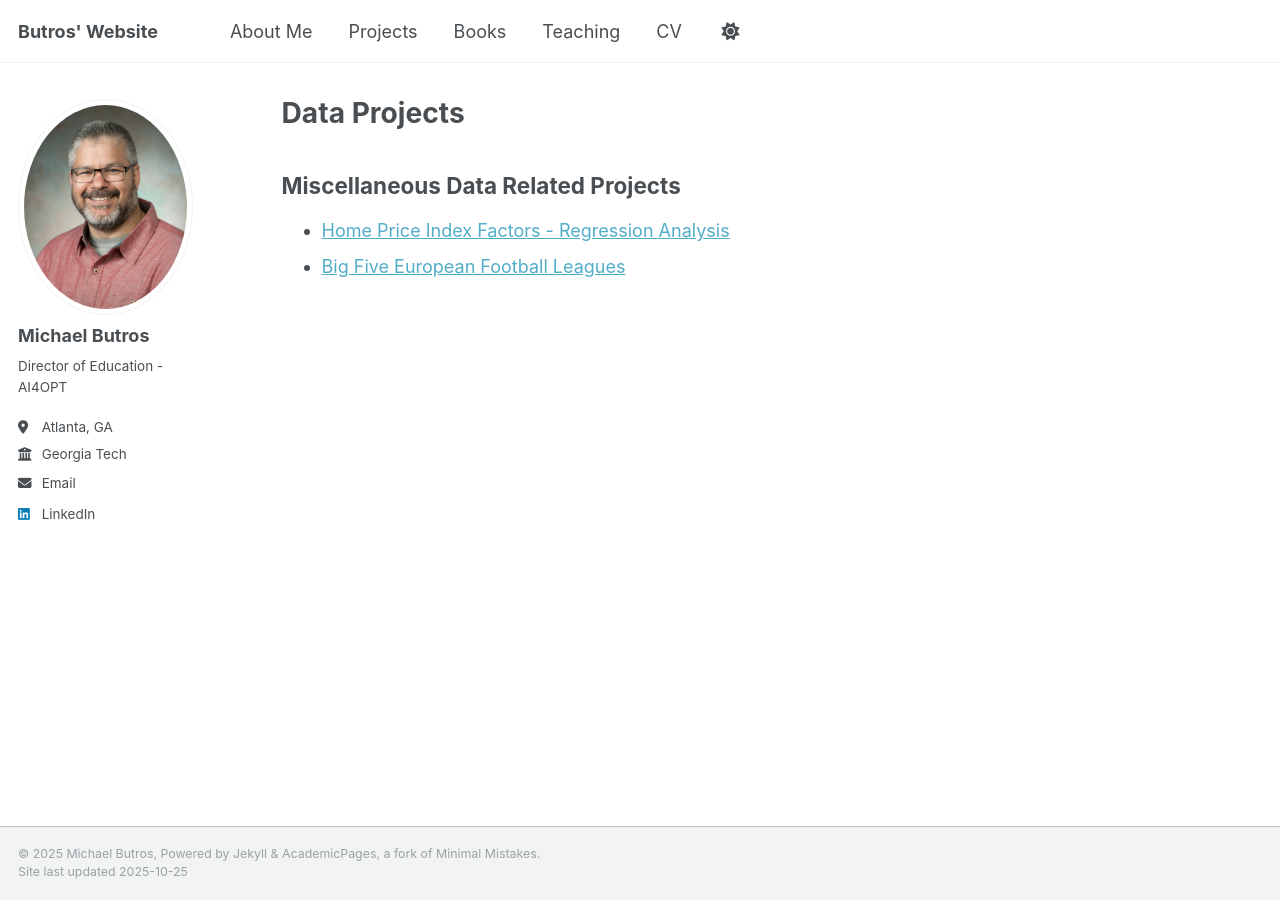
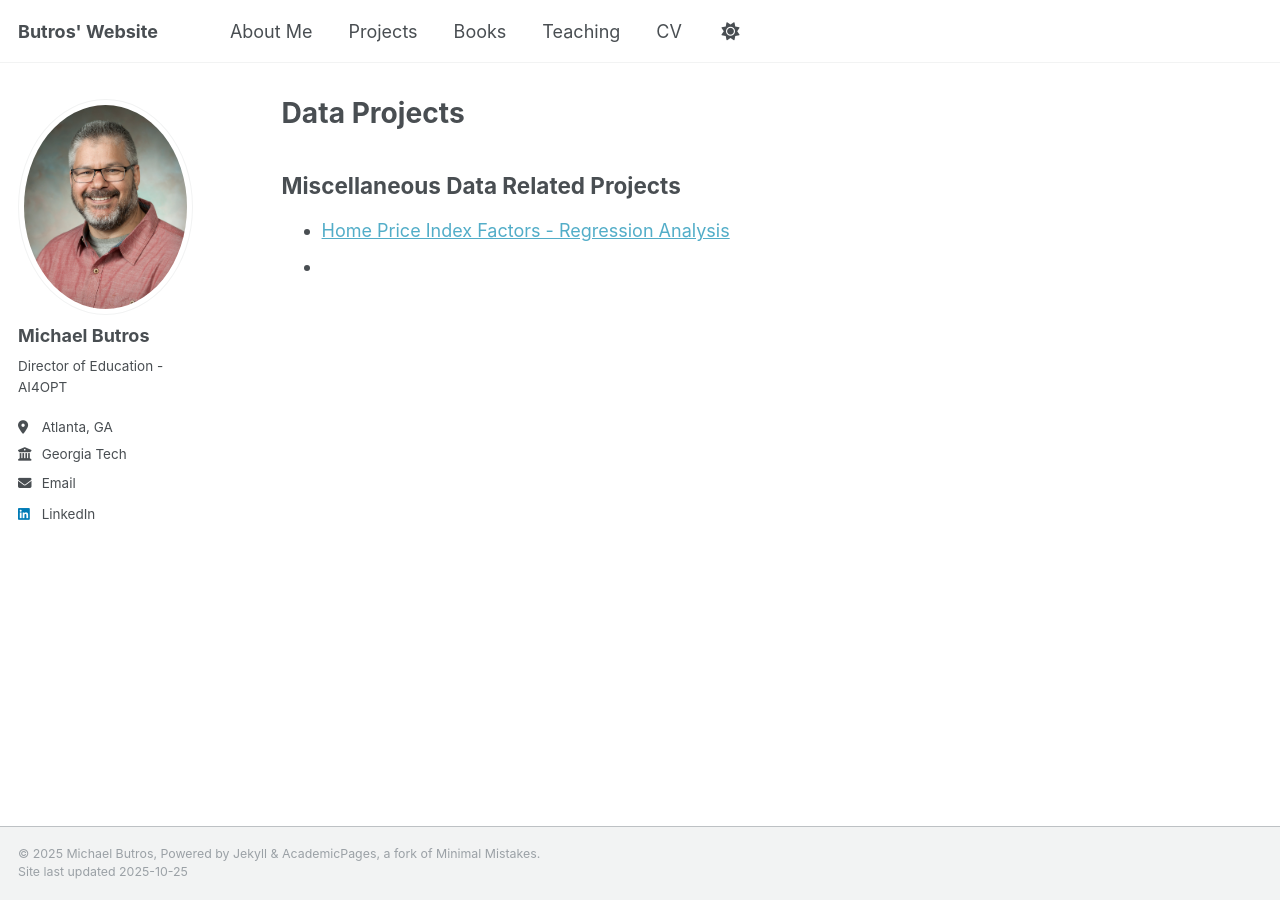
Before and after one commit to MButros/MButros.github.io, a Jekyll site: the page built from _pages/stuff.md, in a window 1280 px wide. Built offline with Jekyll 4.4.1, drawn with Linux system fonts in a browser that asks for light colours.

Commit message:
Update stuff.md

```diff
--- a/_pages/stuff.md
+++ b/_pages/stuff.md
@@ -12,4 +12,4 @@ redirect_from:
 ##  Miscellaneous Data Related Projects
 
 * [Home Price Index Factors - Regression Analysis ](../files/AnalysisButros.pdf)
-* [Big Five European Football Leagues]()
+*
```
